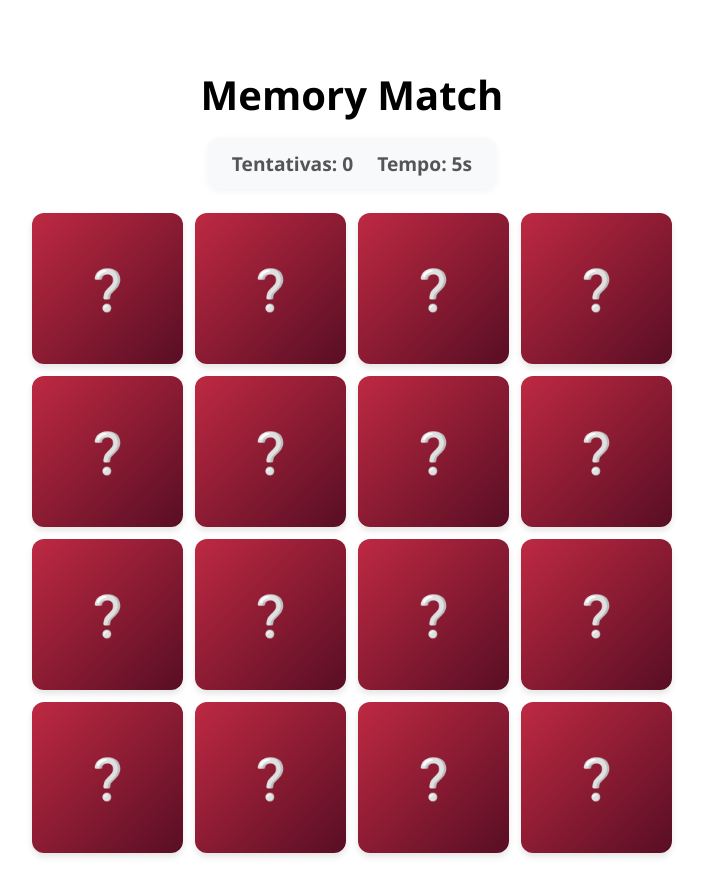
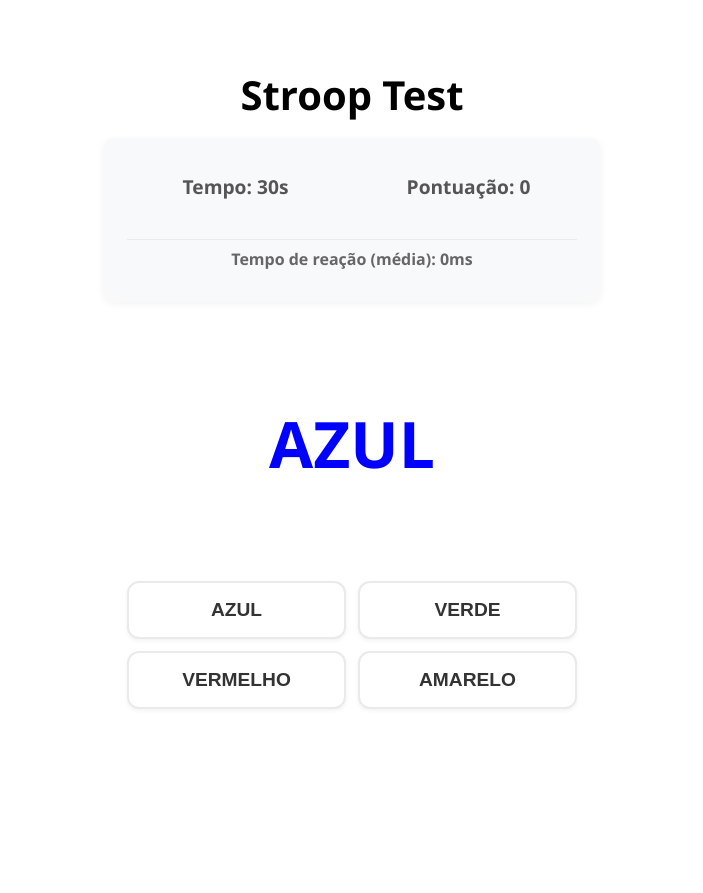
Before and after one commit to leandroxelor00/MindGames, a React app in the folder frontend/: page / in a window 1280 px wide. Shown: the whole page, without its empty margins (288-991 px from the left). After the commit the page ends 800 px from the top, so only its background shows below. Built offline with nearby package versions, Linux system fonts and the light colour scheme; the HTML template or start-up script is replaced by a standard one.

Commit message:
feat(stroop-test): implement modern layout, refactor hook logic, and add inline game over message

```diff
--- a/frontend/src/App.jsx
+++ b/frontend/src/App.jsx
@@ -1,8 +1,8 @@
-import MemoryMatch from "./games/memory-match/MemoryMatch";
+import {StroopTest} from "./games/stroop-test/StroopTest";
 
 function App() {
     return (
-        <MemoryMatch />
+        <StroopTest />
     );
 }
 
--- a/frontend/src/games/stroop-test/StroopTest.jsx
+++ b/frontend/src/games/stroop-test/StroopTest.jsx
@@ -1,4 +1,3 @@
-import { useEffect, useState } from "react";
 import { UseStroopTest } from "./useStroopTest";
 import styles from "./StroopTest.module.css";
 
@@ -12,68 +11,66 @@ export function StroopTest() {
     changeWord,
     colorCorrect,
     avgReactionTime,
+    gameOver,
   } = UseStroopTest();
 
+  // Função auxiliar para processar a jogada em cada botão
+  const handleAnswer = (colorName) => {
+    if (gameOver) return;
+    colorCorrect(colorName);
+    changeWord();
+    startTimer();
+  };
+
   return (
-    <div
-      style={{
-        display: "flex",
-        justifyContent: "center",
-        flexDirection: "column",
-        alignItems: "center",
-      }}
-    >
-      <p>Stroop Test</p>
-      <div className={styles.infoContainer}>
-        <p>Tempo: {timer}</p>
+    <div className={styles.container}>
+      <h1 className={styles.titulo}>Stroop Test</h1>
+
+      {/* Mensagem de Fim de Jogo bonita baseada no seu exemplo */}
+      {gameOver && (
+        <div className={styles.mensagemVitoria}>
+          Fim de jogo! Você fez {score} pontos com uma média de {avgReactionTime}ms de reação.
+        </div>
+      )}
+
+      <div className={styles.painel}>
+        <p>Tempo: {timer}s</p>
         <p>Pontuação: {score}</p>
         <p className={styles.reactionTime}>
           Tempo de reação (média): {avgReactionTime}ms
         </p>
       </div>
-      <p style={{ color: currentColor }}>{currentWord} </p>
 
-      <div
-        id="btn-container"
-        style={{ display: "grid", gridTemplateColumns: "1fr 1fr", gap: 5 }}
-      >
+      <div className={styles.wordDisplay}>
+        <p style={{ color: currentColor }}>{currentWord}</p>
+      </div>
+
+      <div className={styles.gradeBotoes}>
         <button
-          className="btncolor"
-          onClick={() => {
-            colorCorrect("AZUL");
-            changeWord();
-            startTimer();
-          }}
+          disabled={gameOver}
+          className={styles.btnColor}
+          onClick={() => handleAnswer("AZUL")}
         >
           AZUL
         </button>
         <button
-          className="btncolor"
-          onClick={() => {
-            colorCorrect("VERDE");
-            changeWord();
-            startTimer();
-          }}
+          disabled={gameOver}
+          className={styles.btnColor}
+          onClick={() => handleAnswer("VERDE")}
         >
           VERDE
         </button>
         <button
-          className="btncolor"
-          onClick={() => {
-            colorCorrect("VERMELHO");
-            changeWord();
-            startTimer();
-          }}
+          disabled={gameOver}
+          className={styles.btnColor}
+          onClick={() => handleAnswer("VERMELHO")}
         >
           VERMELHO
         </button>
         <button
-          className="btncolor"
-          onClick={() => {
-            colorCorrect("AMARELO");
-            changeWord();
-            startTimer();
-          }}
+          disabled={gameOver}
+          className={styles.btnColor}
+          onClick={() => handleAnswer("AMARELO")}
         >
           AMARELO
         </button>
--- a/frontend/src/games/stroop-test/StroopTest.module.css
+++ b/frontend/src/games/stroop-test/StroopTest.module.css
@@ -1,30 +1,113 @@
-main {
-  font-family: "Segoe UI", Tahoma, Geneva, Verdana, sans-serif;
+.container {
   display: flex;
-  justify-content: center;
-  font-size: 40px;
-  font-weight: bolder;
+  flex-direction: column;
+  align-items: center;
+  font-family: 'Segoe UI', Tahoma, Geneva, Verdana, sans-serif;
+  padding: 2rem 1rem;
+  max-width: 800px;
+  margin: 0 auto;
 }
 
-.infoContainer {
+.titulo {
+  color: #000000;
+  margin-bottom: 1rem;
+  font-size: 2.5rem;
+  font-weight: 800;
+}
+
+.painel {
   display: grid;
-  grid-template-columns: (2, auto);
-  font-size: 24px;
-  gap: 10px;
-  background-color: aliceblue;
-  padding: 24px;
-  border-radius: 32px;
-
-  justify-self: center;
+  grid-template-columns: repeat(2, 1fr);
+  gap: 16px;
+  font-size: 1.2rem;
+  font-weight: 600;
+  color: #555;
+  margin-bottom: 24px;
+  background: #f8f9fa;
+  padding: 16px 24px;
+  border-radius: 12px;
+  box-shadow: 0 2px 8px rgba(0, 0, 0, 0.05);
+  width: 100%;
+  max-width: 450px;
+  text-align: center;
 }
 
 .reactionTime {
   grid-column: span 2;
+  font-size: 1rem;
+  color: #666;
+  border-top: 1px solid #eaeaea;
+  padding-top: 8px;
+  margin-top: 4px;
 }
 
-button {
-  font-size: 24px;
-  background-color: aliceblue;
-  padding: 10px;
-  border-radius: 10px;
+/* Mensagem de fim de jogo baseada no seu exemplo */
+.mensagemVitoria {
+  background-color: #d4edda;
+  color: #155724;
+  padding: 16px 24px;
+  border-radius: 12px;
+  font-weight: bold;
+  text-align: center;
+  margin-bottom: 24px;
+  width: 100%;
+  max-width: 450px;
+  box-shadow: 0 4px 6px rgba(0, 0, 0, 0.05);
+  animation: fadeIn 0.5s ease-in;
 }
+
+.wordDisplay {
+  font-size: 4rem;
+  font-weight: bolder;
+  margin: 10px 0 30px 0;
+  min-height: 90px;
+  display: flex;
+  align-items: center;
+  justify-content: center;
+  user-select: none;
+}
+
+.gradeBotoes {
+  display: grid;
+  grid-template-columns: 1fr 1fr;
+  gap: 12px;
+  width: 100%;
+  max-width: 450px;
+}
+
+.btnColor {
+  font-size: 1.2rem;
+  font-weight: bold;
+  background-color: #ffffff;
+  color: #333;
+  padding: 16px;
+  border: 2px solid #eaeaea;
+  border-radius: 12px;
+  cursor: pointer;
+  transition: all 0.2s ease;
+  box-shadow: 0 2px 4px rgba(0, 0, 0, 0.05);
+}
+
+.btnColor:hover:not(:disabled) {
+  background-color: #f1f3f5;
+  border-color: #ced4da;
+  transform: translateY(-2px);
+  box-shadow: 0 4px 8px rgba(0, 0, 0, 0.1);
+}
+
+.btnColor:disabled {
+  opacity: 0.6;
+  cursor: not-allowed;
+}
+
+@media (max-width: 480px) {
+  .titulo { font-size: 2rem; }
+  .painel { font-size: 1rem; }
+  .wordDisplay { font-size: 3rem; }
+  .btnColor { font-size: 1rem; padding: 12px; }
+}
+
+@keyframes fadeIn {
+  from { opacity: 0; transform: translateY(-10px); }
+  to { opacity: 1; transform: translateY(0); }
+}
--- a/frontend/src/games/stroop-test/useStroopTest.js
+++ b/frontend/src/games/stroop-test/useStroopTest.js
@@ -8,84 +8,76 @@ export function UseStroopTest() {
   const [gameOver, setGameOver] = useState(false);
 
   const words = ["AZUL", "AMARELO", "VERMELHO", "VERDE"];
-  const colors = ["#FF0000", "#00FF00", "#0000FF", "#EBE134"];
+  const colorMap = {
+    AZUL: "#0000FF",
+    AMARELO: "#EBE134",
+    VERMELHO: "#FF0000",
+    VERDE: "#00FF00",
+  };
 
   const [currentWord, setCurrentWord] = useState(words[0]);
-  const [currentColor, setCurrentColor] = useState(colors[0]);
+  const [currentColor, setCurrentColor] = useState(colorMap[words[0]]);
 
   const [reactionTimes, setReactionTimes] = useState([]);
   const startTime = useRef(performance.now());
 
+  // Fim de jogo sem alert
   useEffect(() => {
     if (timer === 0) {
       setGameOver(true);
       setIsTimerOn(false);
-      setTimer(0);
-
-      alert("O jogo acabou!");
-      alert(`Pontuação: ${score}`);
     }
   }, [timer]);
 
+  // Cronômetro regressivo
   useEffect(() => {
     if (!isTimerOn || gameOver) {
       return;
     }
 
     const interval = setInterval(() => {
-      setTimer((timer) => timer - 1);
+      setTimer((prevTimer) => (prevTimer > 0 ? prevTimer - 1 : 0));
     }, 1000);
 
-    return () => {
-      clearInterval(interval);
-    };
-  }, [isTimerOn]);
+    return () => clearInterval(interval);
+  }, [isTimerOn, gameOver]);
 
   function startTimer() {
-    setIsTimerOn(true);
-  }
-
-  function removeColor(color) {
-    const newColors = colors.filter((item) => item !== color);
-    setCurrentColor(newColors[Math.floor(Math.random() * newColors.length)]);
+    if (!isTimerOn && !gameOver) {
+      setIsTimerOn(true);
+      startTime.current = performance.now();
+    }
   }
 
   function changeWord() {
+    if (gameOver) return;
+
+    const randomWord = words[Math.floor(Math.random() * words.length)];
+    const randomColorKey = words[Math.floor(Math.random() * words.length)];
+
+    setCurrentWord(randomWord);
+    setCurrentColor(colorMap[randomColorKey]);
     startTime.current = performance.now();
-    setCurrentWord(words[Math.floor(Math.random() * words.length)]);
+  }
 
-    if (currentWord === "VERMELHO") {
-      removeColor("#FF0000");
-    }
-    if (currentWord === "VERDE") {
-      removeColor("#00FF00");
-    }
-    if (currentWord === "AZUL") {
-      removeColor("#0000FF");
-    }
-    if (currentWord === "AMARELO") {
-      removeColor("#EBE134");
+  function colorCorrect(selectedColorName) {
+    if (gameOver || !isTimerOn) return;
+
+    const timeSpent = performance.now() - startTime.current;
+    setReactionTimes((prev) => [...prev, timeSpent]);
+
+    const correctColorName = Object.keys(colorMap).find(
+      (key) => colorMap[key] === currentColor
+    );
+
+    if (correctColorName === selectedColorName) {
+      setScore((prev) => prev + 1);
     }
   }
 
-  function colorCorrect(color) {
-    const timeSpend = performance.now() - startTime.current;
-    setReactionTimes((reactionTimes) => [...reactionTimes, timeSpend]);
-    if (gameOver) {
-      return;
-    }
-
-    if (currentWord === color) {
-      setScore((score) => score + 1);
-    }
-  }
-
-  const sumReactionTime = reactionTimes.reduce(
-    (a, reactionTime) => a + reactionTime,
-    0
-  );
-
-  const avg = sumReactionTime / reactionTimes.length;
+  const sumReactionTime = reactionTimes.reduce((a, b) => a + b, 0);
+  const avg =
+    reactionTimes.length > 0 ? sumReactionTime / reactionTimes.length : 0;
   const avgReactionTime = Number(avg.toFixed(2));
 
   return {
@@ -97,5 +89,6 @@ export function UseStroopTest() {
     changeWord,
     colorCorrect,
     avgReactionTime,
+    gameOver,
   };
 }
```
